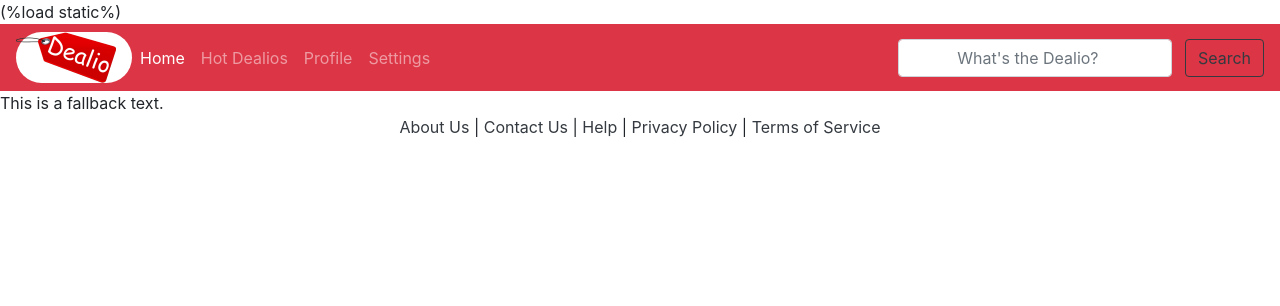
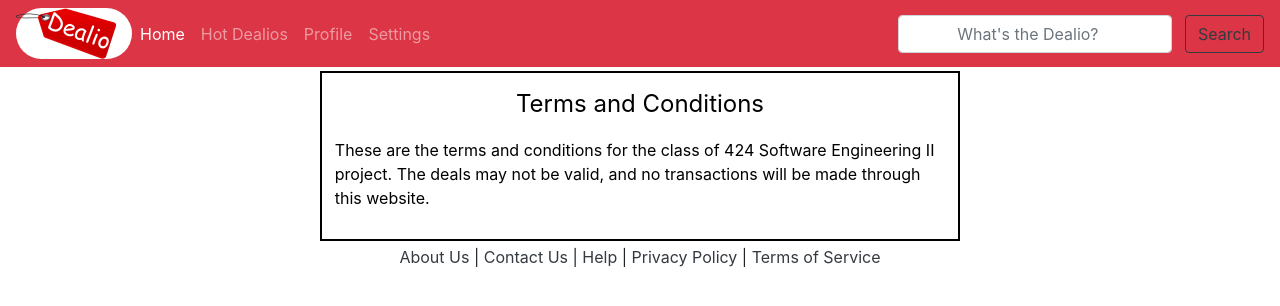
Before and after one commit to jaspearson/csc424, a Django app: template templates/terms.html in a window 1280 px wide. Shown: the top 306 px of the page. Run offline with Django 3.2, Linux system fonts and the light colour scheme; the template is opened without the code that fills it, so the values that code supplies are empty; parts of the project's set-up code (start-up, migrations or seed data) failed here and were passed over; some libraries are stand-ins or nearby versions.

Commit message:
Terms and Conditions

```diff
--- a/templates/terms.html
+++ b/templates/terms.html
@@ -1,19 +1,23 @@
-<!DOCTYPE html>
-(%load static%)
-<html lang="en">
-<head>
-    {% extends 'base.html' %}
-    <meta charset="UTF-8">
-    <title>{% block title %}Terms and Conditions{% endblock %}</title>
-</head>
-<body>
-    <h1>
-        Terms and Conditions
-    </h1>
+{%extends 'base.html'%}
+    {%block content%}
 
-    <p>
-        These are the terms and conditions for the class of 424 Software Engineering II project. The deals may not be valid, and no transactions will be made through this website.
-    </p>
 
-</body>
-</html>
+    <div id="Space"></div>
+        <div id="textContainer">
+            <div id = "centerDiv" align = center>
+                <p>Terms and Conditions</p>
+                <div class = "smallText">
+                    <p>
+                            These are the terms and conditions for the class of 424 Software Engineering II project. The deals may not be valid, and no transactions will be made through this website.
+                    </p>
+
+                </div>
+
+
+             </div>
+        </div>
+        <div id="Space"></div>
+
+
+        {% csrf_token %}
+    {% endblock %}
```
Also changed, not shown: Classes/targetScraper.py (+0 -27 lines).
